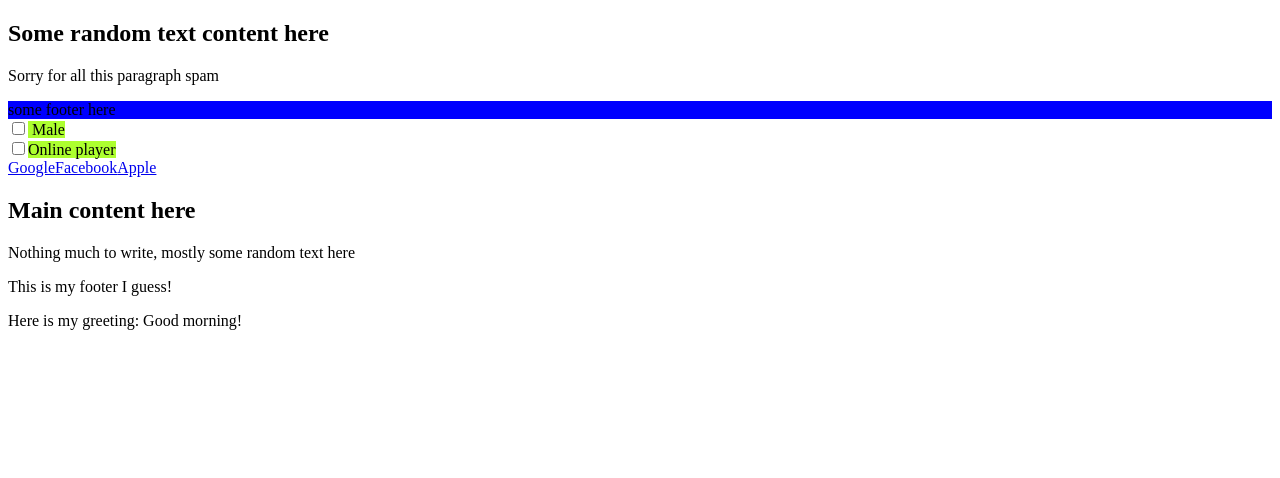
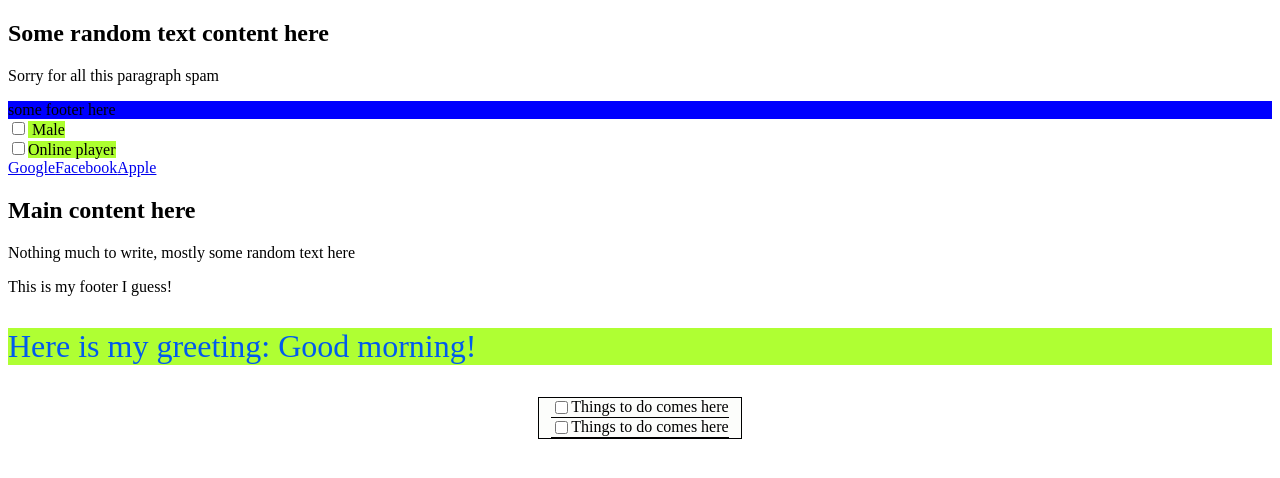
Before and after one commit to Brendantales/React-basics, a React (Create React App) app: page / in a window 1280 px wide. Shown: the top 478 px of the page. Built offline with nearby package versions, Linux system fonts and the light colour scheme.

Commit message:
Added more css to new todo app, need to work on css

```diff
--- a/src/components/App.js
+++ b/src/components/App.js
@@ -7,12 +7,20 @@ import MyFooter from "./MyFooter";
 // inline js
 var date = new Date();
 let greeting;
+
+const styles = {
+  fontSize: 32, // giving inline style
+  backgroundColor: "#AFFF33"
+}
 if (date.getHours() < 12) {
-  greeting = "morning!";
+  greeting = "morning!"
+  styles.color = "#005AEE"
 } else if (date.getHours() < 20) {
-  greeting = "evening!";
+  greeting = "evening!"
+  styles.color = "#EE4500"
 } else {
-  greeting = "night!";
+  greeting = "night!"
+  styles.color = "#8200EE"
 }
 
 function App() {
@@ -21,7 +29,7 @@ function App() {
       <MyNavBar />
       <MainContent />
       <MyFooter />
-      <p>Here is my greeting: {"Good" + " " + greeting}</p>{" "}
+      <p style={styles}>Here is my greeting: {"Good" + " " + greeting}</p>{" "}
       {/* This is inline JS*/}
     </div>
   );
--- /dev/null
+++ b/src/components/TODO-list-app-v2/ToDoApp2.js
@@ -0,0 +1,16 @@
+import React from "react";
+// component imports below
+import ToDoItem from "./ToDoItem"
+import "./todostyle.css"
+
+
+function ToDoApp2() {
+  return (
+    <div className="toDoApp">
+      <ToDoItem />
+      <ToDoItem />
+    </div>
+  );
+}
+
+export default ToDoApp2;
--- /dev/null
+++ b/src/components/TODO-list-app-v2/ToDoItem.js
@@ -0,0 +1,12 @@
+import React from "react";
+
+function ToDoItem() {
+  return (
+    <div className="toDoItem">
+      <input type="checkbox" />
+      <label>Things to do comes here</label>
+    </div>
+  );
+}
+
+export default ToDoItem;
--- /dev/null
+++ b/src/components/TODO-list-app-v2/todostyle.css
@@ -0,0 +1,15 @@
+.toDoApp {
+    background-color: rgb(252, 253, 251);
+    margin: auto;
+    width: 16%;
+    display: flex;
+    flex-direction: column;
+    align-items: center;
+    border: 1px solid black;
+}
+
+.toDoItem {
+    display: flex;
+    align-items: center;
+    border-bottom: 1px solid black;
+}
--- a/src/index.js
+++ b/src/index.js
@@ -3,11 +3,13 @@ import ReactDOM from "react-dom";
 // importing components
 import App from "./components/App";
 import ToDoApp from "./components/TODO-list-app/ToDoApp";
+import ToDoApp2 from "./components/TODO-list-app-v2/ToDoApp2"
 
 ReactDOM.render(
   <div>
     <ToDoApp />
     <App />
+    <ToDoApp2 />
   </div>,
   document.getElementById("root")
 );
```
